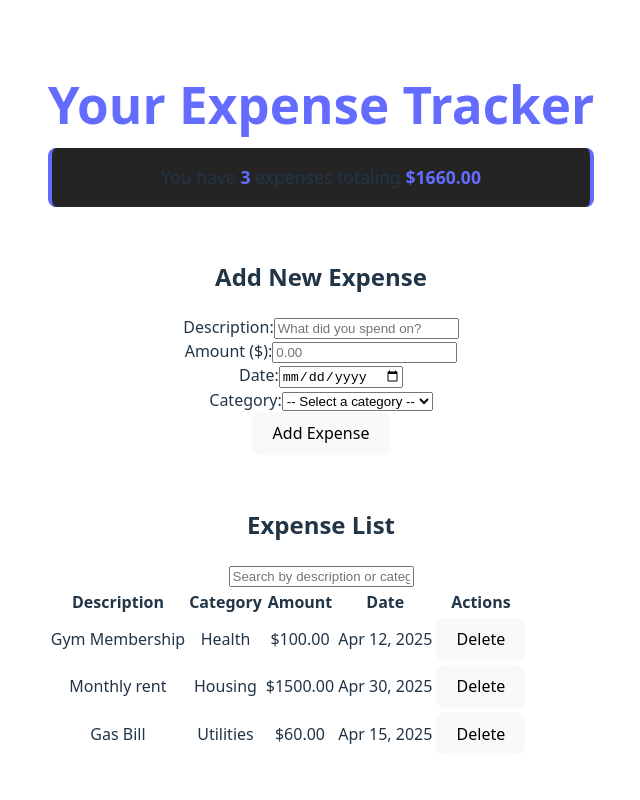
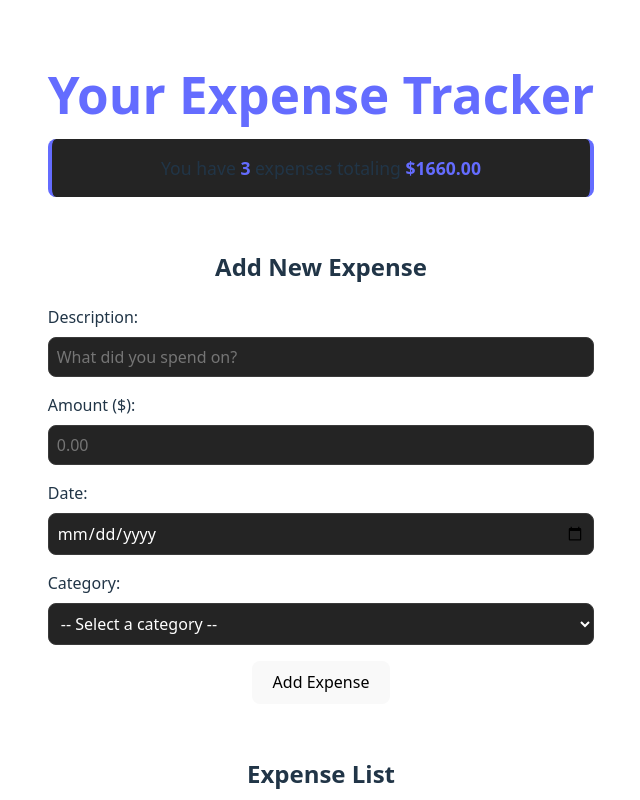
Before and after one commit to NJUGUNA-png/react-code-challenge-one, a React (Vite) app: page / in a window 1280 px wide. Shown: the top 800 px of the page, without its empty margins (319-959 px from the left). Built offline with nearby package versions, Linux system fonts and the light colour scheme.

Commit message:
styled the form

```diff
--- a/src/App.css
+++ b/src/App.css
@@ -39,3 +39,32 @@ h1{
   flex-direction: column;
   gap: 2rem;
 }
+
+expense-form-container{
+  background-color: #1a1a1a;
+  border-radius: 8px;
+  padding: 1.5rem;
+  box-shadow: 0 4px 6px rgba(0,0,0,0.1);
+}
+
+.form-group{
+  display: flex;
+  flex-direction: column;
+  margin-bottom: 1rem;
+  text-align: left;
+}
+
+label{
+  margin-bottom: 0.5rem;
+  font-weight: 500;
+}
+
+input, select{
+  padding: 0.5rem;
+  border-radius: 8px;
+  border: 1px solid #3a3a3a;
+  background-color: #242424;
+  color: white;
+  font-family: inherit;
+  font-size: 1em;
+}
```
